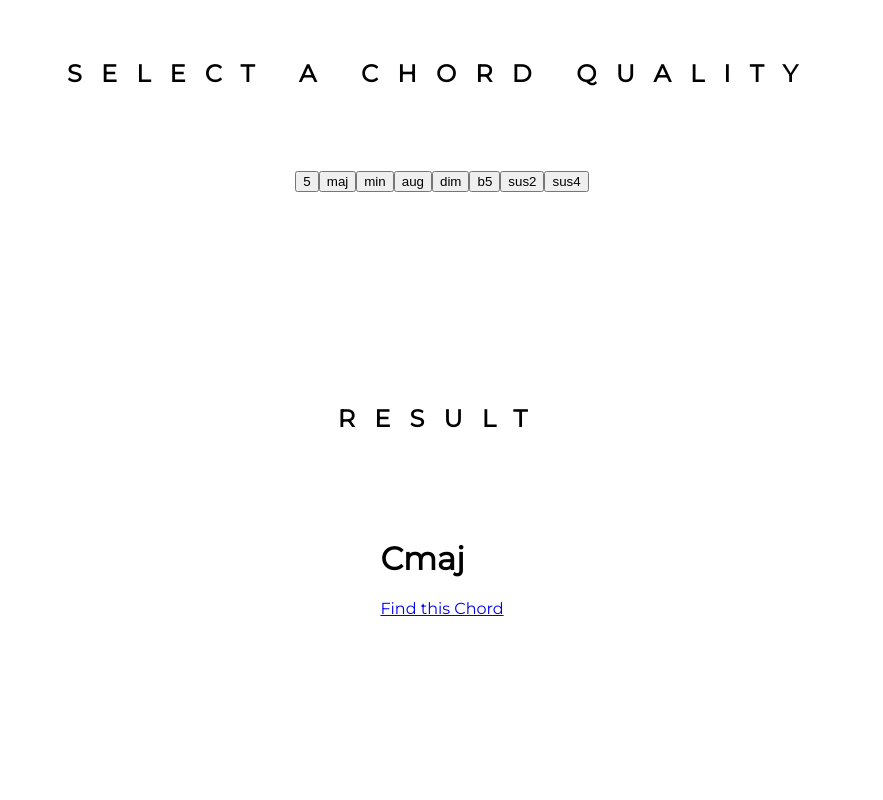
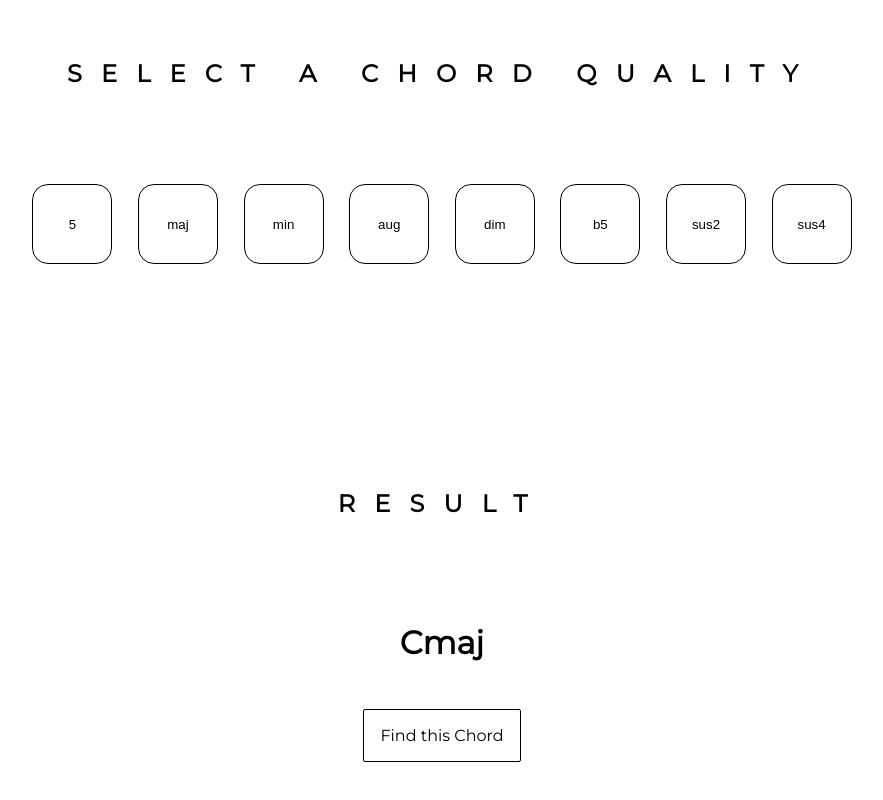
Before and after one commit to vin-huynh/lodestone, a React (Create React App) app in the folder my-app/: page /explore in a window 1280 px wide. Shown: the part 1506-2306 px from the top of the page, without its empty margins (198-1081 px from the left). Built offline with nearby package versions, Linux system fonts and the light colour scheme; no server answers.

Commit message:
styling and toneaudio bugs fixed

```diff
--- a/my-app/src/Components/ChordFinder/ChordFinder.js
+++ b/my-app/src/Components/ChordFinder/ChordFinder.js
@@ -30,8 +30,13 @@ const ChordFinder = (props) => {
             <ShapeSelector shape={shape} setShape={setShape}  />
             <QualitySelector shape={shape} setQuality={setQuality}/>
             <SelectorPage title="result">
-                <h1>{root+quality}</h1>
-                <Link to="/" onClick={submitChord}>Find this Chord</Link>
+                <div className={classes.result}>
+                    <h1>{root+quality}</h1>
+                    <Link   to="/" onClick={submitChord}
+                            className={classes.link}>
+                        Find this Chord
+                    </Link>
+                </div>
             </SelectorPage>
         </div>
     );
--- a/my-app/src/Components/ChordFinder/ChordFinder.module.css
+++ b/my-app/src/Components/ChordFinder/ChordFinder.module.css
@@ -0,0 +1,24 @@
+.result {
+    height: 20vh;
+    display: flex;
+    flex-direction: column;
+    justify-content: space-between;
+}
+
+.link:link,
+.link:visited,
+.link:active {
+    text-decoration: none;
+}
+
+.link {
+    color: black;
+    padding: 1rem;
+    border: 1px solid black;
+    border-radius: 2px;
+}
+
+.link:hover {
+    font-weight: bold;
+    border: 4px solid black;
+}
--- a/my-app/src/Components/ChordFinder/QualitySelector/QualitySelector.js
+++ b/my-app/src/Components/ChordFinder/QualitySelector/QualitySelector.js
@@ -7,14 +7,17 @@ const QualitySelector = (props) => {
 
     const qualities = Object.entries(chords[props.shape-3]).map(entry =>
         <button key={entry}
-                onClick={() => props.setQuality(entry[0])}>
+                onClick={() => props.setQuality(entry[0])}
+                className={classes.btn}>
             {entry[0]}
         </button>
     );
 
     return (
         <SelectorPage title="select a chord quality">
-            {qualities}
+            <div className={classes.qualities}>
+                {qualities}
+            </div>
         </SelectorPage>
     );
 }
--- a/my-app/src/Components/ChordFinder/QualitySelector/QualitySelector.module.css
+++ b/my-app/src/Components/ChordFinder/QualitySelector/QualitySelector.module.css
@@ -0,0 +1,37 @@
+.btn {
+    background-color: white;
+    text-decoration: none;
+    border: 1px solid black;
+    border-radius: 1rem;
+    width: 5rem;
+    height: 5rem;
+    margin: 1vw;
+}
+
+.btn:focus {
+    outline: none;
+}
+
+.btn:focus,
+.btn:active {
+    font-weight: bold;
+    border: 2px solid black;
+    animation: drop 2s;
+}
+
+.btn:hover {
+    cursor: pointer;
+}
+
+.qualities {
+    width: 66vw;
+}
+
+@keyframes drop {
+    from {
+        box-shadow: 0 0vh black;
+    }
+    to {
+        box-shadow: 0 4vh white;
+    }
+}
--- a/my-app/src/Components/ChordFinder/SelectorPage/SelectorPage.module.css
+++ b/my-app/src/Components/ChordFinder/SelectorPage/SelectorPage.module.css
@@ -11,3 +11,11 @@
     padding: 0 3vw 8vh 3vw;
     letter-spacing: 1.5vw;
 }
+
+.content {
+    display: flex;
+    flex-wrap: wrap;
+    justify-content: center;
+    text-align: center;
+    align-items: center;
+}
--- a/my-app/src/Components/ChordFinder/ShapeSelector/ShapeSelector.module.css
+++ b/my-app/src/Components/ChordFinder/ShapeSelector/ShapeSelector.module.css
@@ -3,7 +3,7 @@
     color: #3c3c3c;
     font-size: 10vw;
     border: none;
-    padding: 0 15vw;
+    padding: 5vh 15vw;
 }
 
 .btn:hover {
@@ -27,6 +27,7 @@
 .shape {
     grid-area: shape;
     text-align: center;
+    overflow: hidden;
 }
 
 .addBtn {
--- a/my-app/src/Components/ToneAudio/ToneAudio.js
+++ b/my-app/src/Components/ToneAudio/ToneAudio.js
@@ -33,6 +33,13 @@ class ToneAudio extends React.Component {
 
     componentDidUpdate(prevProps) {
         if(prevProps.notes !== this.props.notes) {
+            if (Tone.Transport.state === "started") {
+                this.togglePlay();
+            }
+
+            this.melody.dispose();
+            this.bass.dispose();
+
             this.melody = new Tone.Loop(time => {
                 if(Math.random()*2<1){
                     const noteIdx = Math.floor(Math.random()*this.props.notes.length);
```
